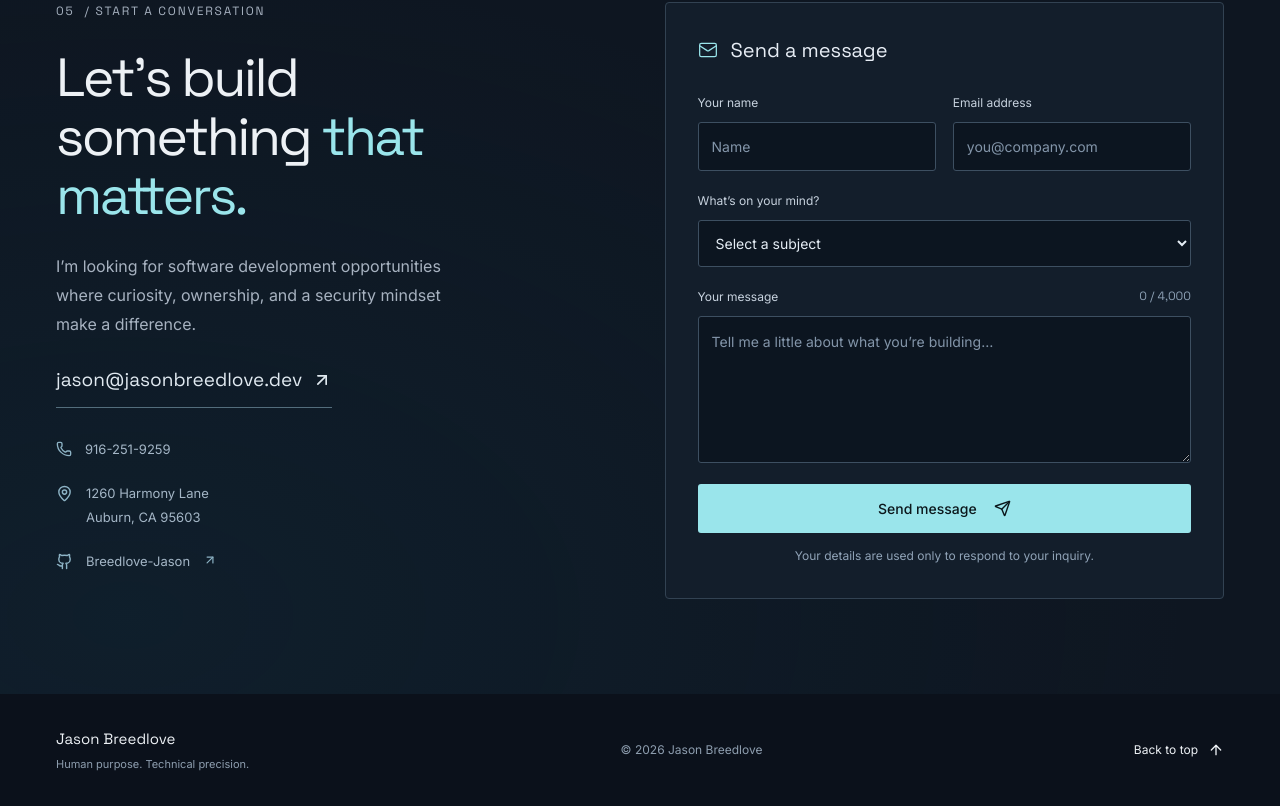
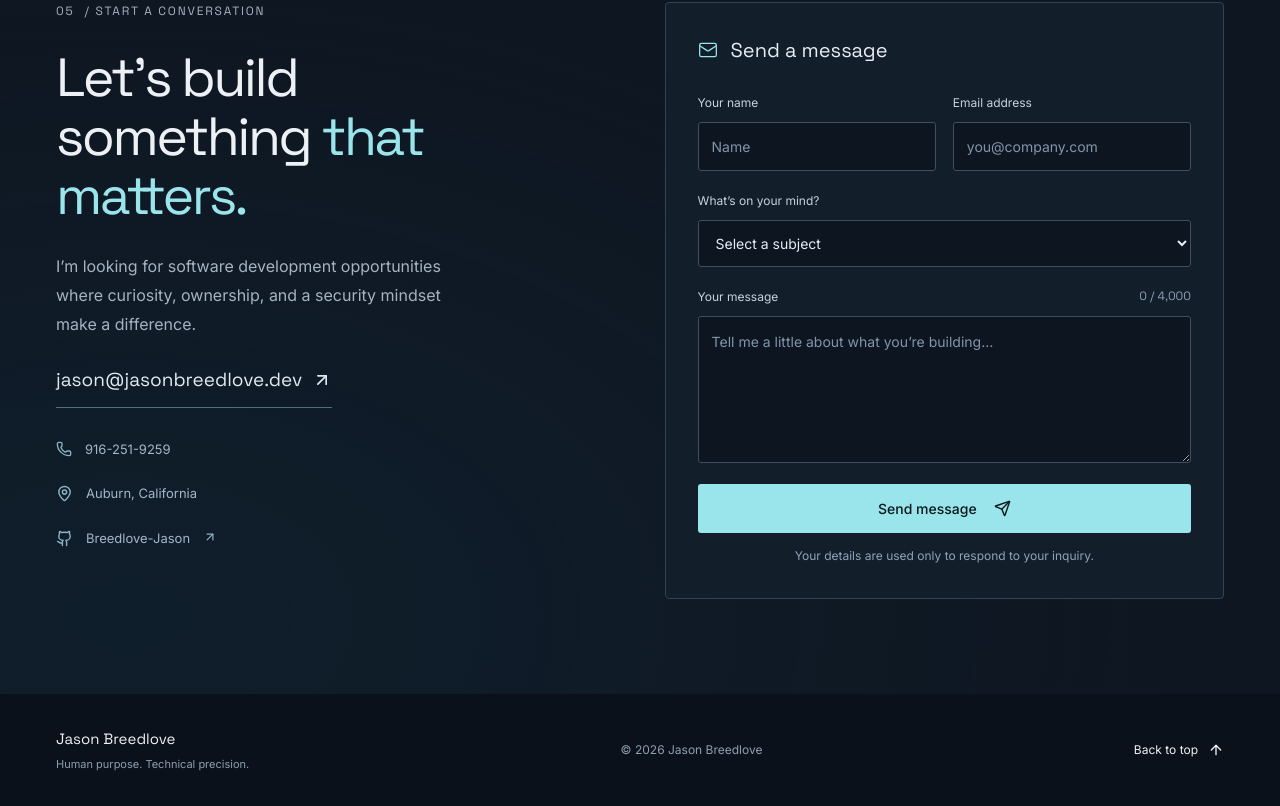
Before and after one commit to Breedlove-Jason/jason-breedlove-portfolio, a React (Vite) app: page / in a window 1280 px wide. Shown: the part 6038-6844 px from the top of the page. Built offline with nearby package versions, Linux system fonts and the light colour scheme.

Commit message:
Replace Contact street address with city and state

```diff
--- a/src/components/Contact.tsx
+++ b/src/components/Contact.tsx
@@ -136,11 +136,7 @@ export default function Contact() {
             </a>
             <address>
               <MapPin size={17} aria-hidden="true" />
-              <span>
-                1260 Harmony Lane
-                <br />
-                Auburn, CA 95603
-              </span>
+              <span>Auburn, California</span>
             </address>
             <a
               href="https://github.com/Breedlove-Jason"
```
